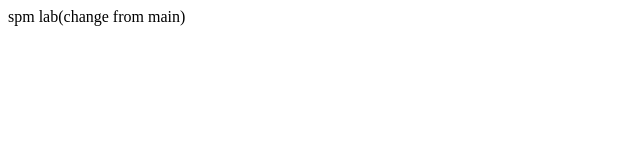
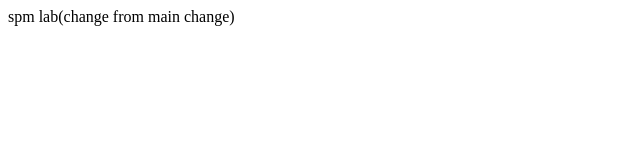
Before and after one commit to shreya-57/spmlab, a plain HTML site: page index.html in a window 1280 px wide. Shown: the full height of the page, 0-640 px from the left. Drawn offline with Linux system fonts and the light colour scheme.

Commit message:
local repo to github repo

```diff
--- a/index.html
+++ b/index.html
@@ -6,6 +6,6 @@
     <title>Document</title>
 </head>
 <body>
-    spm lab(change from main)
+    spm lab(change from main change)
 </body>
 </html>
```
